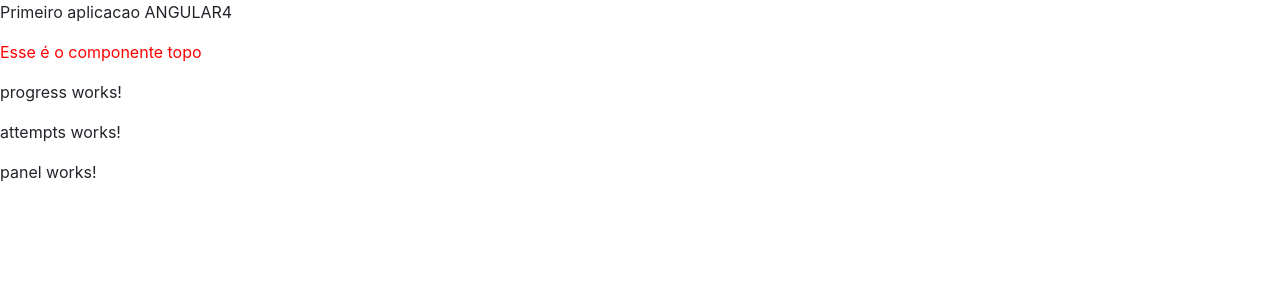
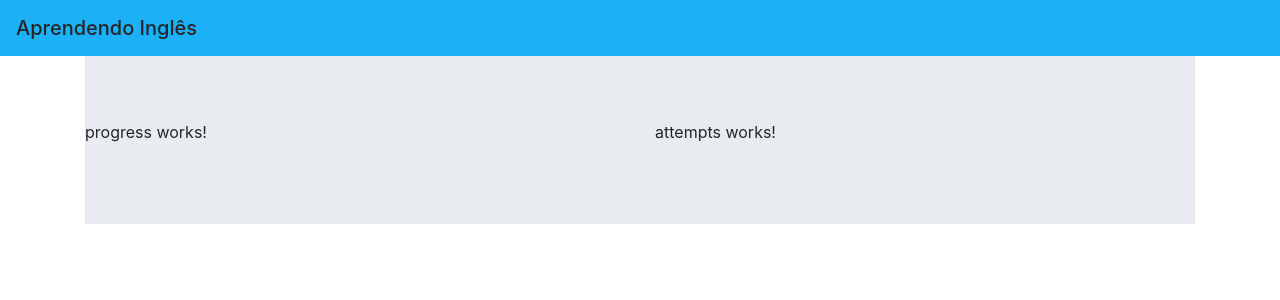
Before and after one commit to HugoOliveiraThor/clone-duolingo-angular4, an Angular app: page / in a window 1280 px wide. Shown: the top 300 px of the page. Built offline with nearby package versions, Linux system fonts and the light colour scheme.

Commit message:
Adding navbar component to top from bootstrap Adding jumbotrom component in panel Adding the app-progress and app-attempts component into panel

```diff
--- a/angular.json
+++ b/angular.json
@@ -23,7 +23,7 @@
               "src/assets"
             ],
             "styles": [
-              "../node_modules/bootstrap/dist/css/bootstrap.min.css",
+              "node_modules/bootstrap/dist/css/bootstrap.min.css",
               "src/styles.css"
             ],
             "scripts": []
--- a/src/app/app.component.html
+++ b/src/app/app.component.html
@@ -1,6 +1,3 @@
 <!--The content below is only a placeholder and can be replaced.-->
-<p>
-  Primeiro aplicacao ANGULAR4
-</p>
 <app-top></app-top>
 <app-panel></app-panel>
--- a/src/app/panel/panel.component.html
+++ b/src/app/panel/panel.component.html
@@ -1,5 +1,12 @@
-<app-progress></app-progress>
-<app-attempts></app-attempts>
-<p>
-  panel works!
-</p>
+<div class="container">
+  <div class="jumbotron jumbotron-fluid">
+      <div class="row">
+        <div class="col-sm-6">
+          <app-progress></app-progress>
+        </div>
+        <div class="col-sm-6">
+          <app-attempts></app-attempts>
+        </div>
+      </div>
+  </div>
+</div>
--- a/src/app/top/topo.component.css
+++ b/src/app/top/topo.component.css
@@ -1,3 +1,3 @@
-.exemplo {
-  color:red;
+.navbar {
+  background: #1cb0f6 !important;
 }
--- a/src/app/top/topo.component.html
+++ b/src/app/top/topo.component.html
@@ -1 +1,3 @@
-<p class="exemplo">Esse é o componente topo </p>
+<nav class="navbar navbar-inverse bg-light">
+  <span class="navbar-brand mb-0 h1">Aprendendo Inglês</span>
+</nav>
```
